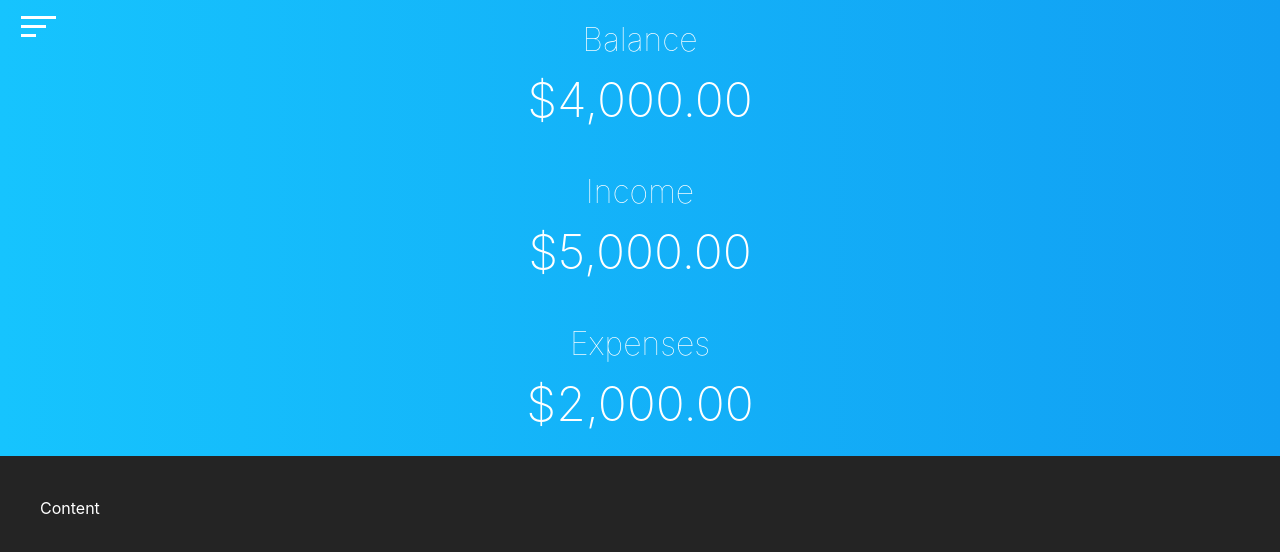
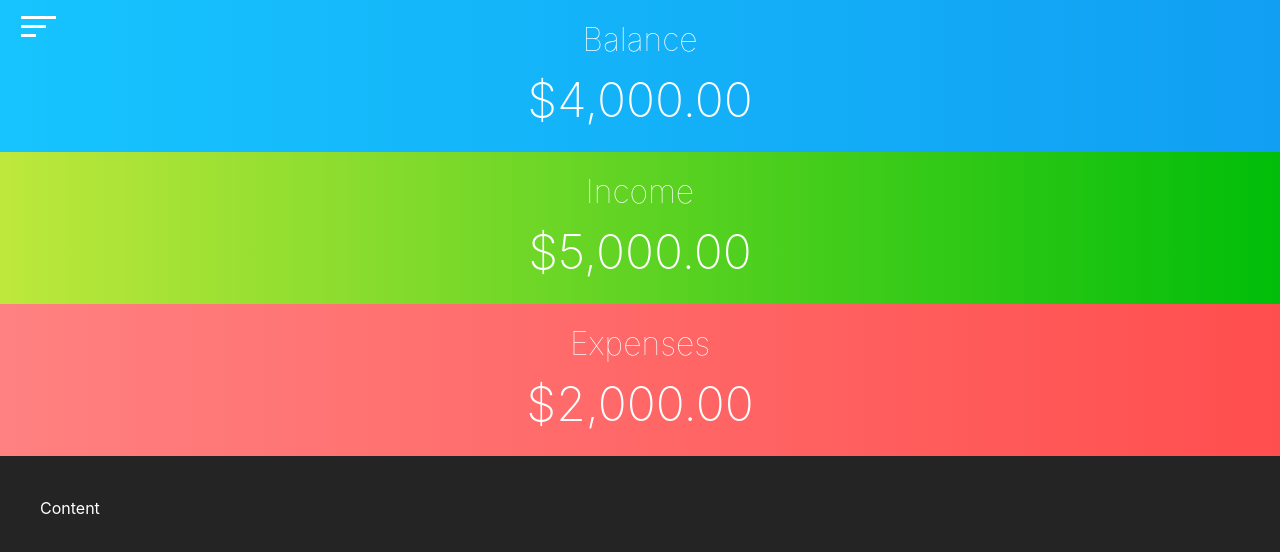
Before and after one commit to justincgreen/budget-tracker-2-next, a Next.js app: page / in a window 1280 px wide. Shown: the top 552 px of the page. Built offline with nearby package versions, Linux system fonts and the light colour scheme.

Commit message:
Added new block gradients

```diff
--- a/src/components/ExpensesBlock.js
+++ b/src/components/ExpensesBlock.js
@@ -26,7 +26,7 @@ const ExpensesBlock = () => {
 	},[]);
 
 	return (
-		<div className="c-amount-block">
+		<div className="c-amount-block c-amount-block--expenses">
 			<h1 className="c-amount-block__page-title">Expenses</h1>
 			<h2 className="c-amount-block__amount-title animate-number" amount={globalExpenses}>0</h2>
 		</div>
--- a/src/components/IncomeBlock.js
+++ b/src/components/IncomeBlock.js
@@ -26,7 +26,7 @@ const IncomeBlock = () => {
 	},[]);
 
 	return (
-		<div className="c-amount-block">
+		<div className="c-amount-block c-amount-block--income">
 			<h1 className="c-amount-block__page-title">Income</h1>
 			<h2 className="c-amount-block__amount-title animate-number" amount={globalIncome}>0</h2>
 		</div>
--- a/src/styles/_c-amount-block.scss
+++ b/src/styles/_c-amount-block.scss
@@ -1,7 +1,18 @@
 // Amount Block Component
 .c-amount-block {
 	padding: 1em;
-	background-image: linear-gradient(to right, #16c4fe, #119ff3);
+	background: #16c4fe;
+	background: linear-gradient(to right, #16c4fe, #119ff3);
+
+	&--income {
+		background: #bee83c;
+		background: linear-gradient(90deg, #bee83c 0%, #00be09 100%);
+	}
+
+	&--expenses {
+		background: #ff8181;
+		background: linear-gradient(90deg, #ff8181 0%, #ff4e4e 100%);
+	}
 
 	&__page-title {
 		text-align: center;
```
